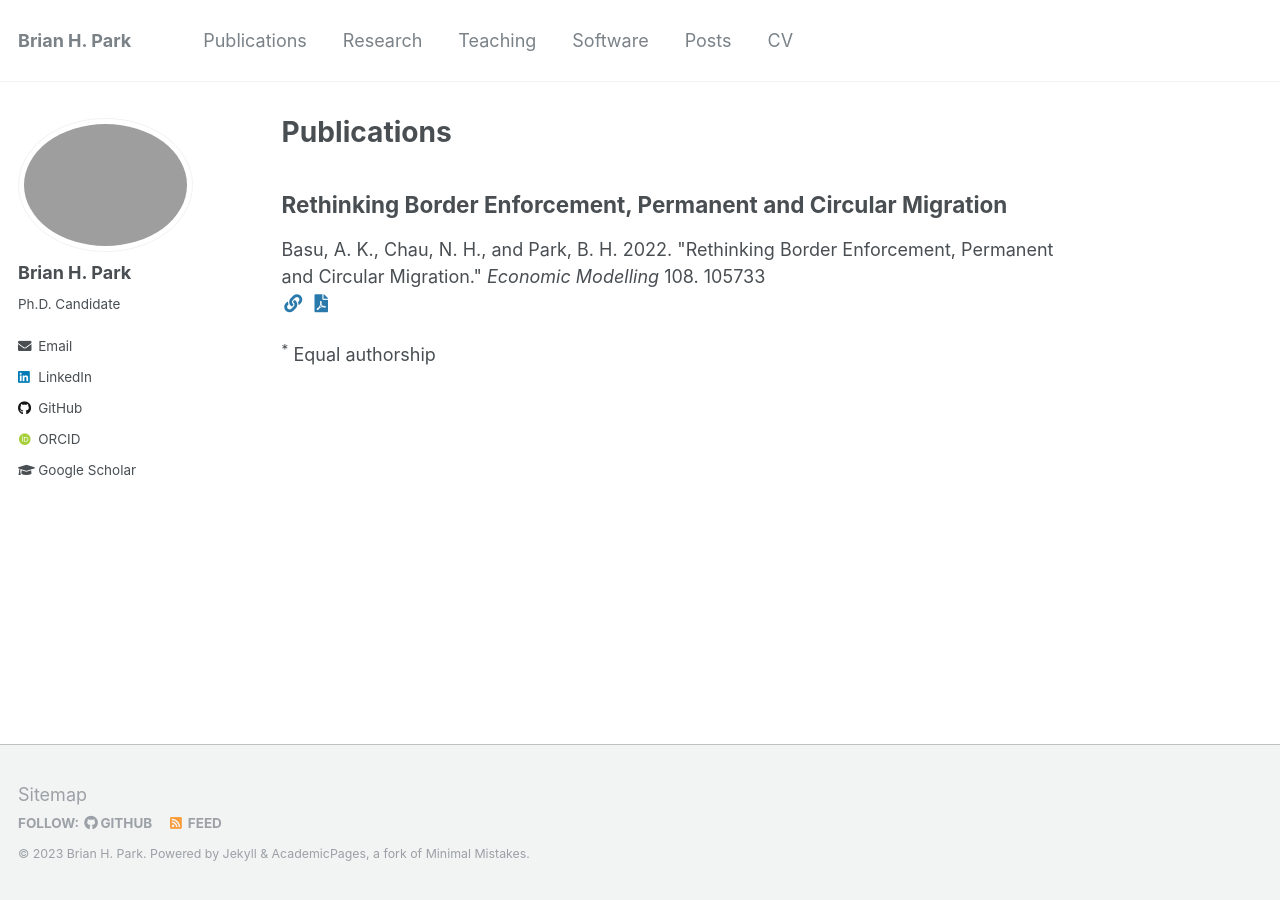
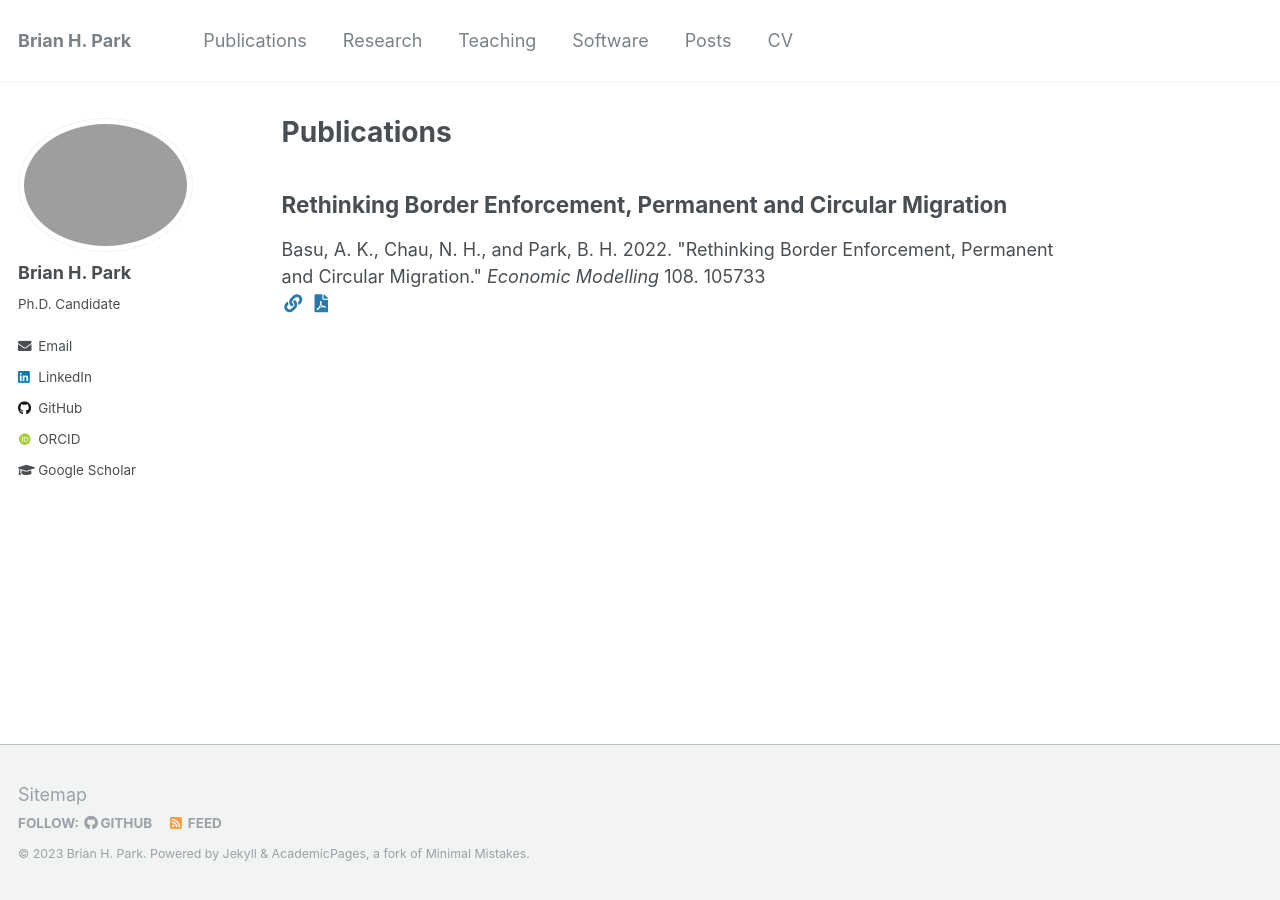
Before and after one commit to brianhwpark/brianhwpark.github.io, a Jekyll site: the page built from _pages/publications.md, in a window 1280 px wide. Built offline with Jekyll 4.4.1, drawn with Linux system fonts in a browser that asks for light colours; some web fonts are replaced.

Commit message:
Update: 20230328_1202
1. Profile Pic Added
2. Navigation Bar Trimmed
3. Equal Contribution Remark Deleted

```diff
--- a/_config.yml
+++ b/_config.yml
@@ -64,7 +64,7 @@ facebook:
   username               :
   app_id                 :
   publisher              :
-og_image                 :
+og_image                 : bio-2022.png
 # For specifying social profiles
 # - https://developers.google.com/structured-data/customize/social-profiles
 social:
--- a/_pages/publications.md
+++ b/_pages/publications.md
@@ -14,5 +16,3 @@ author_profile: true
 {% for post in site.publications reversed %}
   {% include archive-single.html %}
 {% endfor %}
-
-<sup>*</sup> Equal authorship
```
Also changed, not shown: other parts of _pages/publications.md (+2 -0 lines), images/bio-2022.png (added).
